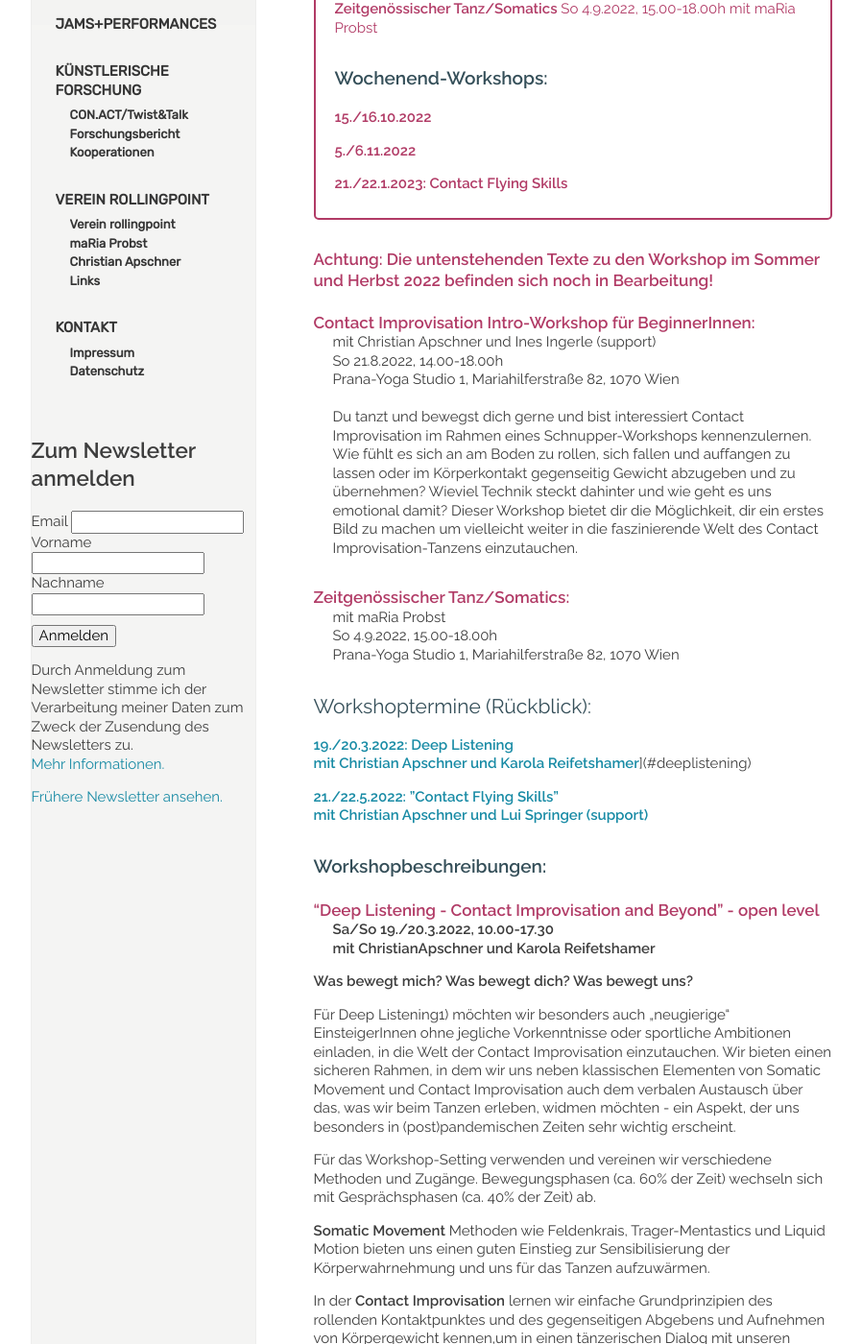
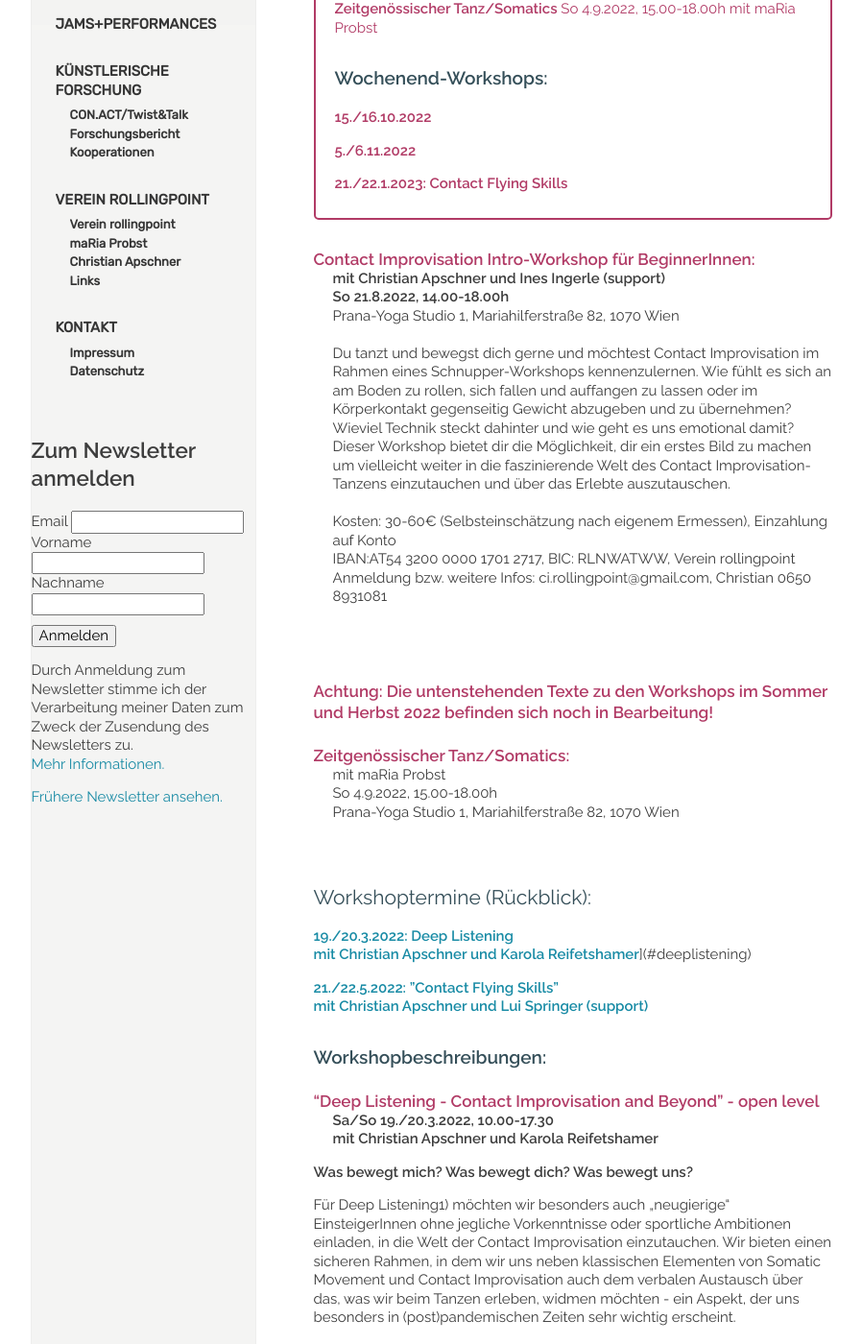
Before and after one commit to manulari/rollingpointat, a Jekyll site: the page built from _pages_de/workshops.md, in a window 1280 px wide and 1400 px high, scrolled down 436 px. Shown: the whole window at 96% size, without its empty margins (152-1050 px from the left). Built offline with Jekyll 4.4.1, drawn with Linux system fonts in a browser that asks for light colours; comment, search, counter and statistics services are not loaded.

Commit message:
Update page (de) “workshops”

```diff
--- a/_pages_de/workshops.md
+++ b/_pages_de/workshops.md
@@ -22,21 +22,31 @@ Fotocredits: He Shao Hui
 >
 > **21./22.1.2023: Contact Flying Skills**
 
-#### **Achtung: Die untenstehenden Texte zu den Workshop im Sommer und Herbst 2022 befinden sich noch in Bearbeitung!**
-
 #### **Contact Improvisation Intro-Workshop für BeginnerInnen:**
 
-mit Christian Apschner und Ines Ingerle (support)\
-So 21.8.2022, 14.00-18.00h\
+**mit Christian Apschner und Ines Ingerle (support)**\
+**So 21.8.2022, 14.00-18.00h**\
 Prana-Yoga Studio 1, Mariahilferstraße 82, 1070 Wien\
 \
-Du tanzt und bewegst dich gerne und bist interessiert Contact Improvisation im Rahmen eines Schnupper-Workshops kennenzulernen. Wie fühlt es sich an am Boden zu rollen, sich fallen und auffangen zu lassen oder im Körperkontakt gegenseitig Gewicht abzugeben und zu übernehmen? Wieviel Technik steckt dahinter und wie geht es uns emotional damit? Dieser Workshop bietet dir die Möglichkeit, dir ein erstes Bild zu machen um vielleicht weiter in die faszinierende Welt des Contact Improvisation-Tanzens einzutauchen.
+Du tanzt und bewegst dich gerne und möchtest Contact Improvisation im Rahmen eines Schnupper-Workshops kennenzulernen. Wie fühlt es sich an am Boden zu rollen, sich fallen und auffangen zu lassen oder im Körperkontakt gegenseitig Gewicht abzugeben und zu übernehmen? Wieviel Technik steckt dahinter und wie geht es uns emotional damit? Dieser Workshop bietet dir die Möglichkeit, dir ein erstes Bild zu machen um vielleicht weiter in die faszinierende Welt des Contact Improvisation-Tanzens einzutauchen und über das Erlebte auszutauschen.\
+\
+Kosten: 30-60€ (Selbsteinschätzung nach eigenem Ermessen), Einzahlung auf Konto\
+IBAN:AT54 3200 0000 1701 2717, BIC: RLNWATWW, Verein rollingpoint\
+Anmeldung bzw. weitere Infos: ci.rollingpoint@gmail.com, Christian 0650 8931081
+
+### &nbsp;
+
+#### **Achtung: Die untenstehenden Texte zu den Workshops im Sommer und Herbst 2022 befinden sich noch in Bearbeitung!**
 
 #### **Zeitgenössischer Tanz/Somatics**:
 
 mit maRia Probst\
 So 4.9.2022, 15.00-18.00h\
 Prana-Yoga Studio 1, Mariahilferstraße 82, 1070 Wien
+
+&nbsp;
+
+
 
 ## Workshoptermine (Rückblick):
 
@@ -53,7 +63,7 @@ Prana-Yoga Studio 1, Mariahilferstraße 82, 1070 Wien
 #### **"Deep Listening - Contact Improvisation and Beyond"** - open level
 
 **Sa/So 19./20.3.2022, 10.00-17.30**\
-**mit ChristianApschner und Karola Reifetshamer**
+**mit Christian Apschner und Karola Reifetshamer**
 
 **Was bewegt mich? Was bewegt dich? Was bewegt uns?**
 
```
